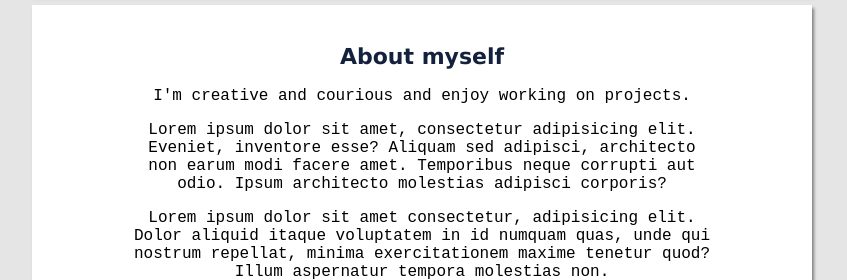
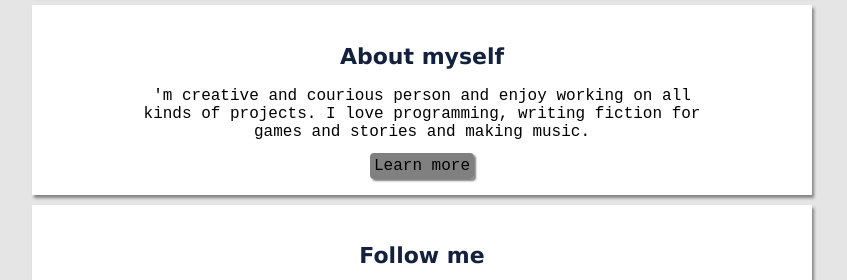
Before and after one commit to malteasmuth/profile, a plain HTML site: page index.html in a window 1280 px wide. Shown: the part 214-494 px from the top of the page, without its empty margins (218-1065 px from the left). Drawn offline with Linux system fonts and the light colour scheme.

Commit message:
Make it prettier

```diff
--- a/index.html
+++ b/index.html
@@ -16,9 +16,7 @@
       </div>
       <div class="card">
         <h2>About myself</h2>
-        <p>I'm creative and courious and enjoy working on projects.</p>
-        <p>Lorem ipsum dolor sit amet, consectetur adipisicing elit. Eveniet, inventore esse? Aliquam sed adipisci, architecto non earum modi facere amet. Temporibus neque corrupti aut odio. Ipsum architecto molestias adipisci corporis?</p>
-        <p>Lorem ipsum dolor sit amet consectetur, adipisicing elit. Dolor aliquid itaque voluptatem in id numquam quas, unde qui nostrum repellat, minima exercitationem maxime tenetur quod? Illum aspernatur tempora molestias non.</p>
+        <p>'m creative and courious person and enjoy working on all kinds of projects. I love programming, writing fiction for games and stories and making music.</p>
         <a href="Have a look at my projects" class="button">Learn more</a>
       </div>
       <div class="card">
```
